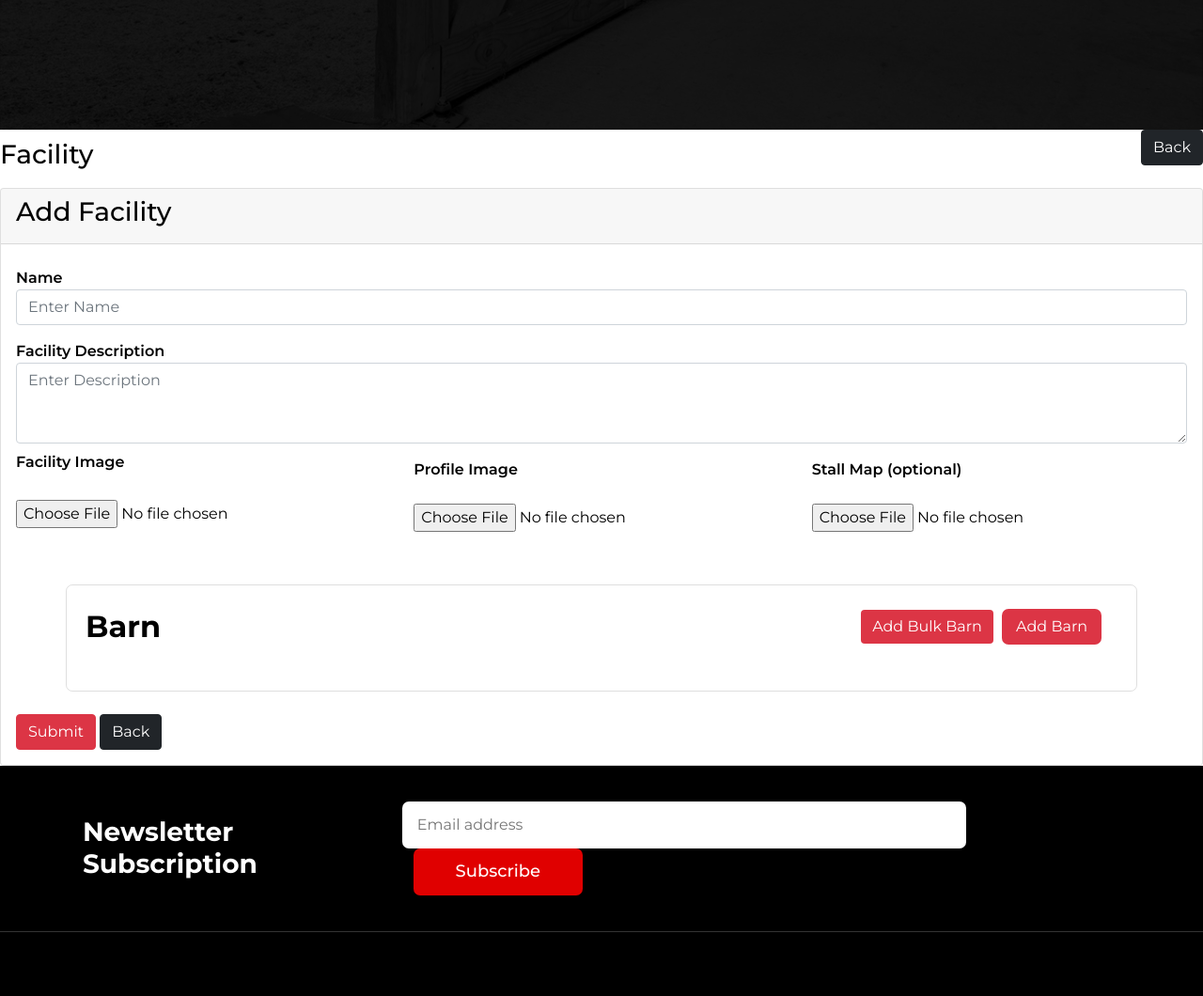
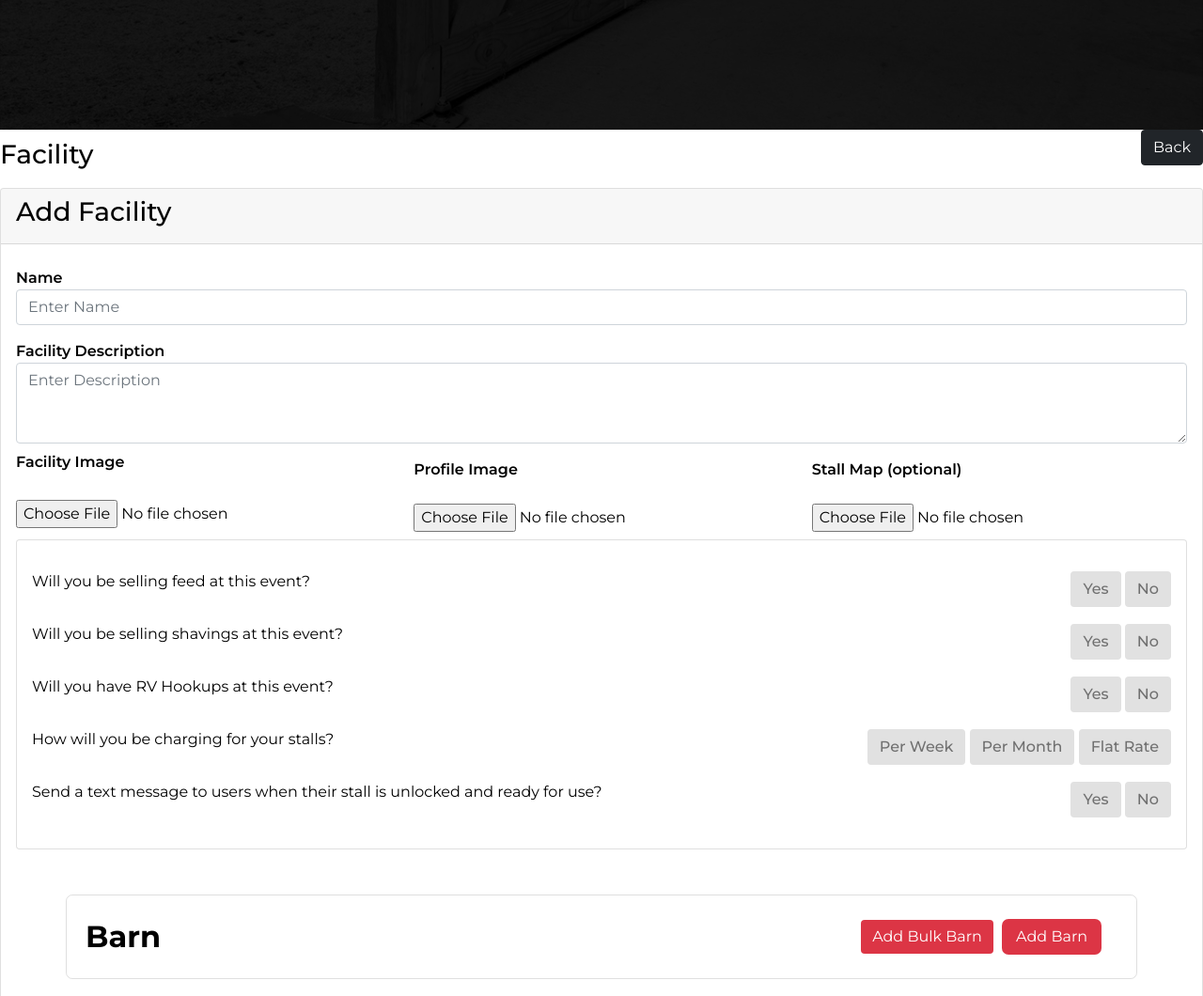
Before and after one commit to nanthakumar5/ezstall_test, a CodeIgniter 4 app: template app/Views/site/myaccount/facility/action.php in a window 1280 px wide. Shown: the part 702-1762 px from the top of the page at 94% size. Run offline with PHP 8.4 and a stand-in for CodeIgniter, Linux system fonts and the light colour scheme; the template is opened without the code that fills it, so the values that code supplies are empty; some libraries are stand-ins or nearby versions.

Commit message:
facility form ezstall v2

```diff
--- a/app/Controllers/Site/Event/Index.php
+++ b/app/Controllers/Site/Event/Index.php
@@ -50,7 +50,7 @@ class Index extends BaseController
 
 	public function detail($id)
     {
-		$event = $this->event->getEvent('row', ['event', 'barn', 'stall'],['id' => $id, 'type' =>'1']);
+		$event = $this->event->getEvent('row', ['event', 'barn', 'stall', 'rvbarn', 'rvstall', 'feed', 'shaving'],['id' => $id, 'type' =>'1']);
 		$data['checkevent'] 		= checkEvent($event);
 		$data['detail']  			= $event;
 		$data['settings']  			= getSettings();
--- a/app/Controllers/Site/Myaccount/Facility/Index.php
+++ b/app/Controllers/Site/Myaccount/Facility/Index.php
@@ -78,7 +78,7 @@ class Index extends BaseController
 		}
 
 		if($id!=''){
-			$result = $this->event->getEvent('row', ['event', 'barn', 'stall'],['id' => $id, 'status' => ['1'], 'userid' => $userid, 'type' => '2']);
+			$result = $this->event->getEvent('row',  ['event', 'barn', 'stall', 'rvbarn', 'rvstall', 'feed', 'shaving'],['id' => $id, 'status' => ['1'], 'userid' => $userid, 'type' => '2']);
 			if($result){
 				$data['occupied'] 	= getOccupied($id);
 				$data['reserved'] 	= getReserved($id);
@@ -116,6 +116,7 @@ class Index extends BaseController
 		$data['statuslist'] 	= $this->config->status1;
 		$data['currencysymbol'] = $this->config->currencysymbol;
 		$data['stripe'] 		= view('site/common/stripe/stripe1');
+		$data['questionmodal'] 	= view('site/common/questionmodal/questionmodal1');
 		$data['settings'] 		= $settings;
 
 		return view('site/myaccount/facility/action', $data);
--- a/app/Views/site/myaccount/facility/action.php
+++ b/app/Views/site/myaccount/facility/action.php
@@ -12,6 +12,15 @@ $profileimage 			= filedata($profileimage, base_url().'/assets/uploads/profile/'
 $stallmap      			= isset($result['stallmap']) ? $result['stallmap'] : '';
 $stallmap 				= filedata($stallmap, base_url().'/assets/uploads/stallmap/');
 $barn        			= isset($result['barn']) ? $result['barn'] : [];
+$feed_flag 				= isset($result['feed_flag']) ? $result['feed_flag'] : '';
+$shaving_flag 			= isset($result['shaving_flag']) ? $result['shaving_flag'] : '';
+$rv_flag 				= isset($result['rv_flag']) ? $result['rv_flag'] : '';
+$charging_flag 			= isset($result['charging_flag']) ? $result['charging_flag'] : '';
+$notification_flag 		= isset($result['notification_flag']) ? $result['notification_flag'] : '';
+$barn        			= isset($result['barn']) ? $result['barn'] : [];
+$rvbarn        			= isset($result['rvbarn']) ? $result['rvbarn'] : [];
+$feed 					= isset($result['feed']) ? $result['feed'] : '';
+$shaving 				= isset($result['shaving']) ? $result['shaving'] : '';
 $pageaction 			= $id=='' ? 'Add' : 'Update';
 ?>
 <section class="content">
@@ -82,26 +91,129 @@ $pageaction 			= $id=='' ? 'Add' : 'Update';
 							</div>
 						</div>
 					</div>
+					<div class="card">
+						<div class="card-body">
+							<div>
+								<div class="d-flex justify-content-between flex-wrap align-items-center my-3">
+									<p>Will you be selling feed at this event? </p>
+
+									<div>
+										<button class="btn questionmodal_feed event_btn" value="1"> Yes </button>
+										<button name="feed" class="btn questionmodal_feed event_btn" value="2"> No </button>
+										<input type="hidden" value="" class="feed_flag" name="feed_flag">
+
+									</div>
+								</div>
+								<div class="d-flex justify-content-between flex-wrap align-items-center my-3">
+									<p>Will you be selling shavings at this event?</p>
+									<div>
+										<button class="btn questionmodal_shaving event_btn" value="1"> Yes </button>
+										<button class="btn questionmodal_shaving event_btn" value="2"> No </button>
+										<input type="hidden" value="" class="shaving_flag" name="shaving_flag">
+									</div>
+								</div>
+								<div class="d-flex justify-content-between flex-wrap align-items-center my-3">
+									<p>Will you have RV Hookups at this event? </p>
+									<div>
+										<button class="btn questionmodal_rv event_btn" value="1"> Yes</button>
+										<button class="btn questionmodal_rv event_btn" value="2"> No</button>
+										<input type="hidden" value="" class="rv_flag" name="rv_flag">
+									</div>
+								</div>
+								<div class="d-flex justify-content-between flex-wrap align-items-center my-3">
+									<p>How will you be charging for your stalls? </p>
+									<div>
+										<button class="btn questionmodal_charging event_btn" value="1">Per Week</button>
+										<button class="btn questionmodal_charging event_btn" value="2">Per Month</button>
+										<button class="btn questionmodal_charging event_btn" value="3">Flat Rate</button>
+										<input type="hidden" value="" class="charging_flag" name="charging_flag">
+									</div>
+								</div>
+								<div class="d-flex justify-content-between flex-wrap align-items-center my-3">
+									<p>Send a text message to users when their stall is unlocked and ready for use? </p>
+									<div>
+										<button class="btn questionmodal_notification event_btn" value="1"> Yes</button>
+										<button class="btn questionmodal_notification event_btn" value="2"> No</button>
+										<input type="hidden" value="" class="notification_flag" name="notification_flag">
+									</div>
+								</div>
+							</div>
+						</div>
+					</div>
+					<div class="card-body p-0">
 						<div class="container row mt-5 dash-barn-style mx-auto">
-						<div class="row align-items-center mb-4 p-0">
-							<div class="col-md-2">
-								<p class="fs-2 fw-bold mb-0">Barn</p>
+							<div class="row align-items-center mb-4 p-0 addbarn">
+								<div class="col-md-3">
+									<p class="fs-2 fw-bold mb-0 barntfont">Barn</p>
 								</div>
-							<div class="col-md-10 t-right p-0">
+								<div class="col-md-9 t-right p-0 respsm">
 									<input type="hidden" value="" name="barnvalidation" id="barnvalidation">
-								<a href="javascript:void(0);" class="btn btn-info addbulkbarnbtn">Add Bulk Barn</a>
-								<input type="file" class="bulkbarnfile" style="display:none;">
-								<button class="btn-stall barnbtn">Add Barn</button>
+									<a href="javascript:void(0);" class="btn btn-info bulkbtn_barn">Add Bulk Barn</a>
+									<input type="file" class="bulkfile_barn" style="display:none;">
+									<button class="btn-stall barnbtn" value="4" name="tst" id="tes">Add Barn</button>
 								</div>
 							</div>
 							<ul class="nav nav-pills flex-column col-md-3 barntab" role="tablist"></ul>
 							<div class="tab-content col-md-9 stalltab"></div>
 						</div>
+					</div>
+					<div class="card-body p-0 feed_wrapper" style="display: none;">
+						<div class="container row mt-5 dash-barn-style mx-auto">
+							<div class="row align-items-center mb-4 p-0 addfeed">
+								<div class="col-md-3">
+									<h4 class="fw-bold mb-0 barntfontfeed">Feed</h4>
+								</div>
+								<div class="col-md-9 t-right p-0 respsm">
+								<button class="btn-stall feedbtn">Add feed</button>
+								</div>
+							</div>
+
+							<div class="row" >
+								<ul class="nav nav-pills flex-column feedlist" role="tablist"></ul>
+								<div class="tab-content col-md-9 feedstalltab"></div>
+							</div>
+						</div>
+					</div>
+					<div class="card-body p-0 shaving_wrapper" style="display: none;">
+						<div class="container row mt-5 dash-barn-style mx-auto">
+							<div class="row align-items-center mb-4 p-0">
+								<div class="col-md-3">
+									<h4 class="fw-bold mb-0 barntfontshavings">Shavings</h4>
+								</div>
+								<div class="col-md-9 t-right p-0 respsm">
+									<button class="btn-stall shavingsbtn">Add Shavings</button>
+								</div>
+							</div>
+							<div class="row" >
+								<ul class="nav nav-pills flex-column shavingslist" role="tablist"></ul>
+								<div class="tab-content col-md-9 shavingsstalltab"></div>
+							</div>
+						</div>
+					</div>
+					<div class="card-body p-0 rv_wrapper" style="display: none;">
+						<div class="container row mt-5 dash-barn-style mx-auto">
+							<div class="row align-items-center mb-4 p-0">
+								<div class="col-md-3">
+									<h4 class="fw-bold mb-0 barntfont">RV Hookups</h4>
+								</div>
+								<div class="col-md-9 t-right p-0 respsm">
+									<input type="hidden" value="" name="rvhookupsvalidation" id="rvhookupsvalidation">
+									<a href="javascript:void(0);" class="btn btn-info bulkbtn_rvhookups">Add Bulk Rv Hookups</a>
+									<input type="file" class="bulkfile_rvhookups" style="display:none;">
+									<button class="btn-stall rvhookupsbtn">Add Rv Hookups</button>
+								</div>
+							</div>
+							<div class="row">
+								<ul class="nav nav-pills flex-column col-md-3 rvhookupsbarntab" role="tablist"></ul>
+								<div class="tab-content col-md-9 rvhookupsstalltab"></div>
+							</div>
+						</div>
+					</div>
 					<div class="col-md-12 mt-4">
 						<input type="hidden" name="actionid" value="<?php echo $id; ?>">
 						<input type="hidden" name="userid" value="<?php echo $userid; ?>">
 						<input type="hidden" name="type" value="1">
-						<button class="btn btn-danger facilitypayment"  type="button">Submit</button>
+						<button class="btn btn-danger facilitypayment" id="facilitySubmit" value="Submit">Submit</button>
 						<a href="<?php echo base_url(); ?>/myaccount/facility" class="btn btn-dark">Back</a>
 					</div>
 				</div>
@@ -168,19 +280,30 @@ $pageaction 			= $id=='' ? 'Add' : 'Update';
 <?php $this->endSection(); ?>
 <?php $this->section('js') ?>
 <?php echo $stripe; ?>
+<?php echo $questionmodal; ?>
 <script>
 	var barn				 	= $.parseJSON('<?php echo addslashes(json_encode($barn)); ?>');
-	var statuslist		 		= $.parseJSON('<?php echo addslashes(json_encode($statuslist)); ?>');
-	var barnIndex        		= '0';
-	var stallIndex       		= '0';
-	var occupied 	 			= $.parseJSON('<?php echo json_encode((isset($occupied)) ? $occupied : []); ?>');
-	var reserved 	 			= $.parseJSON('<?php echo json_encode((isset($reserved)) ? explode(",", implode(",", array_keys($reserved))) : []); ?>');
+	var rvbarn					= $.parseJSON('<?php echo addslashes(json_encode($rvbarn)); ?>');
+	var feed				 	= $.parseJSON('<?php echo addslashes(json_encode($feed)); ?>');
+	var shaving					= $.parseJSON('<?php echo addslashes(json_encode($shaving)); ?>');
+	var occupied 	 			= $.parseJSON('<?php echo json_encode((isset($occupied)) ? array_filter($occupied) : []); ?>');
+	var reserved 	 			= $.parseJSON('<?php echo json_encode((isset($reserved)) ? array_filter(explode(",", implode(",", array_keys($reserved)))) : []); ?>');
 	var occupiedstallcount 	 	= '<?php echo (isset($occupied)) ? count($occupied) : 0; ?>';
 	var stallpercost 	 		= '<?php echo $settings["facilitystallfee"]; ?>';
 	var currencysymbol 			= '<?php echo $currencysymbol; ?>';
+	var id                      = '<?php echo $id ?>';
+	var feed_flag				= '<?php echo $feed_flag ?>';
+	var shaving_flag			= '<?php echo $shaving_flag ?>';
+	var rv_flag				 	= '<?php echo $rv_flag ?>';
+	var charging_flag			= '<?php echo $charging_flag ?>';
+	var notification_flag		= '<?php echo $notification_flag ?>';
 
 
 	$(function(){
+		if(id==""){
+			$('#questionmodal').modal('show');
+		}
+
 		editor('#description');
 		fileupload([".image_file"], ['.image_input', '.image_source','.image_msg']);
 		fileupload([".profileimage_file"], ['.profileimage_input', '.profileimage_source','.profileimage_msg']);
@@ -206,283 +329,67 @@ $pageaction 			= $id=='' ? 'Add' : 'Update';
 			}
 		);
 
-		if(barn.length > 0){
-			$(barn).each(function(i, v){
-				barndata(v);
-			});
-		}
+		questionpopup1(1, 'rv', rv_flag)
+		questionpopup1(1, 'feed', feed_flag)
+		questionpopup1(1, 'shaving', shaving_flag)
+		questionpopup1(2, 'charging', charging_flag)
+		questionpopup1(2, 'notification', notification_flag)
+
+		barnstall('barn', [['.barnbtn'], ['.barntab', '.stalltab'], [0, 0], ['#barnvalidation']], [barn, occupied, reserved])
+		barnstall('rvhookups', [['.rvhookupsbtn'], ['.rvhookupsbarntab', '.rvhookupsstalltab'], [0, 0], ['#rvhookupsvalidation']], [rvbarn, occupied, reserved])
+		products('feed', [['.feedbtn'], ['.feedlist'], [0]], [feed])
+		products('shavings', [['.shavingsbtn'], ['.shavingslist'], [0]], [shaving])
+
 	});
 
-	$(document).on('click', '.barntab li a.active', function(e){
+	$('.questionmodal_shaving').click(function(e){
 		e.preventDefault();
-		barntext();
+        questionpopup1(1, 'shaving', $(this).val())
     });
 
-	$('.barnbtn').click(function(e){
+    $('.questionmodal_feed').click(function(e){
     	e.preventDefault();
-		barndata([], 1);
+        questionpopup1(1, 'feed', $(this).val())
     });
 
-	function barndata(result=[], type=''){
-		var barnId   	= result['id'] ? result['id'] : '';
-		var barnName 	= result['name'] ? result['name'] : 'Barn';
-		var stall		= result['stall'] ? result['stall'] : [];
+    $('.questionmodal_rv').click(function(e){
+    	e.preventDefault();
+        questionpopup1(1, 'rv', $(this).val())
+    });
 
-		var activeclass = $.trim($(".barntab").html())=='' ? 'active' : '';
+    $('.questionmodal_charging').click(function(e){
+    	e.preventDefault();
+        questionpopup1(2, 'charging', $(this).val())
+    });
 
-		var barntab='\
-			<li class="nav-item text-center mb-3">\
-				<a class="nav-link tab-link '+activeclass+'" data-bs-toggle="pill" data-bs-target="#barnstall'+barnIndex+'">\
-					<span class="barnametext">'+barnName+'</span>\
-					<input type="text" id="barn'+barnIndex+'name" name="barn['+barnIndex+'][name]" class="form-control barnnametextbox" placeholder="Enter Barn Name" value="'+barnName+'" style="display:none;">\
-				</a>\
-				<input type="hidden" name="barn['+barnIndex+'][id]" value="'+barnId+'">\
-			</li>\
-		';
+    $('.questionmodal_notification').click(function(e){
+    	e.preventDefault();
+        questionpopup1(2, 'notification', $(this).val())
+    });
 
-		var stalltab = '\
-			<div id="barnstall'+barnIndex+'" class="container tab-pane p-0 mb-3 barn_wrapper_'+barnIndex+' '+activeclass+'">\
-				<div class="col-md-10 p-0 my-3 stallbtns">\
-					<input type="hidden" value="" name="stallvalidation'+barnIndex+'" id="stallvalidation'+barnIndex+'">\
-					<button class="btn-stall stallbtn" data-barnIndex="'+barnIndex+'" >Add Stall</button>\
-					<button class="btn-stall" data-barnIndex="'+barnIndex+'" data-bs-toggle="modal" data-bs-target="#myModal" id="addbulkstallbtn">Add Bulk Stall</button>\
-					<button class="btn-stall barnremovebtn">Remove Barn and Stall</button>\
-				</div>\
-			</div>\
-		';
+  	function questionpopup1(type, name, value){
+        $('.questionmodal_'+name).removeClass("btn-stall").addClass("event_btn");
+        $('.questionmodal_'+name+'[value="'+value+'"]').removeClass("event_btn").addClass("btn-stall");
+        $('.'+name+'_flag').val(value);
 
-		$('.barntab').append(barntab);
-		$('.stalltab').append(stalltab);
-		$('#barnvalidation').val('1');
-		$('#barnvalidation').valid();
-
-		$(document).find('#barn'+barnIndex+'name').rules("add", {required: true, messages: {required: "Barn Name field is required."}});
-		$(document).find('#stallvalidation'+barnIndex).rules("add", {required: true, messages: {required: "Stall field is required."}});
-
-		if(stall.length > 0){
-			$(stall).each(function(i, v){
-				stalldata(barnIndex, v)
-			});
+        if(type=='1'){
+            if(value=='1'){
+                $('.'+name+'_wrapper').show();
+            }else{
+                $('.'+name+'_wrapper').hide();
+            }
+        }
     }
 
-		if(type=='1') stalldata(barnIndex);
-		++barnIndex;
-	}
-
-	$(document).on('click', '.stallbtn', function(e){
-		e.preventDefault();
-		stalldata($(this).attr('data-barnIndex'));
+	$('#facilitySubmit').click(function(e){
+		tabvalidation();
 	});
-
-	function stalldata(barnIndex, result=[])
-	{
-		var stallId       		= result['id'] ? result['id'] : '';
-		var stallName     		= result['name'] ? result['name'] : '';
-		var stallPrice    		= result['price'] ? result['price'] : '';
-		var stallImage    		= result['image'] ? result['image'] : '';
-		var stallBulkImage    	= result['bulkimage'] ? result['bulkimage'] : '';
-		if(stallImage!='' && stallBulkImage==''){
-			var stallImages   	= '<?php echo base_url()?>/assets/uploads/stall/'+stallImage;
-		}else if(stallBulkImage!=''){
-			var stallImages   	= '<?php echo base_url()?>/assets/uploads/temp/'+stallBulkImage;
-		}else{
-			var stallImages   	= '<?php echo base_url()?>/assets/images/upload.png';
-		}
-
-		var availability = '<a href="javascript:void(0);" class="dash-stall-remove fs-7 stallremovebtn" data-barnIndex="'+barnIndex+'"><i class="fas fa-times text-white"></i></a>';
-		if($.inArray(stallId, occupied) !== -1)	availability = '<span class="red-box"></span>';
-		if($.inArray(stallId, reserved) !== -1)	availability = '<span class="yellow-box"></span>';
-
-		var data='\
-		<div class="row mb-2 dash-stall-base">\
-			<div class="col-md-6 mb-3">\
-				<input type="text" id="stall'+stallIndex+'name" name="barn['+barnIndex+'][stall]['+stallIndex+'][name]" class="form-control  fs-7" placeholder="Stall Name" value="'+stallName+'">\
-			</div>\
-			<div class="col-md-2 mb-3">\
-				<input type="text" id="stall'+stallIndex+'price" name="barn['+barnIndex+'][stall]['+stallIndex+'][price]" class="form-control fs-7" placeholder="Price" value="'+stallPrice+'">\
-			</div>\
-			<div class="col-md-3 mb-3">\
-				<a href="'+stallImages+'" target="_blank">\
-					<img src="'+stallImages+'"  class="stall_image_source'+stallIndex+'" width="40" height="35">\
-				</a>\
-				<button class="dash-upload fs-7" title="Upload image here">Upload</button>\
-				<input type="file" class="stallimage stall_image_file'+stallIndex+'" style="display:none;">\
-				<span class="stall_image_msg'+stallIndex+'"></span>\
-				<input type="hidden" name="barn['+barnIndex+'][stall]['+stallIndex+'][image]" class="stall_image_input'+stallIndex+'" value="'+stallImage+'">\
-			</div>\
-			<div class="col-md-1 mb-3">\
-				<input type="hidden" name="barn['+barnIndex+'][stall]['+stallIndex+'][id]" value="'+stallId+'" class="stall_id">\
-				<input type="hidden" name="barn['+barnIndex+'][stall]['+stallIndex+'][status]" value="1">\
-				'+availability+'\
-			</div>\
-		</div>\
-		';
-
-		$(document).find('#stallvalidation'+barnIndex).val('1');
-		$(document).find('#stallvalidation'+barnIndex).valid();
-
-		$(document).find('.barn_wrapper_'+barnIndex).find('.stallbtns').before(data);
-
-		fileupload([".stall_image_file"+stallIndex], [".stall_image_input"+stallIndex, ".stall_image_source"+stallIndex, ".stall_image_msg"+stallIndex]);
-
-		$(document).find('#stall'+stallIndex+'name').rules("add", {required: true, messages: {required: "Stall Name field is required."}});
-		$(document).find('#stall'+stallIndex+'price').rules("add", {required: true, messages: {required: "Price field is required."}});
-		++stallIndex;
-	}
-
-	$(document).on('keyup', '.barnnametextbox', function(){
-		$(this).parent().find('.barnametext').text($(this).val());
-	})
-
-	$(document).on('click', function(){
-		if (!$(event.target).is(".barnnametextbox, .barnametext")){
-			$(document).find('.requiredtab').show();
-			$(document).find('.barnametext').show();
-			$(document).find('.barnnametextbox').hide();
-		}
-	})
-
-	function barntext(type=''){
-		setTimeout(function () {
-			$(document).find('.barntab li').each(function(){
-				if($(this).find('.tab-link').hasClass('active')){
-					$(this).find('.tab-link .requiredtab').hide();
-					$(this).find('.tab-link .barnametext').hide();
-					$(this).find('.tab-link .barnnametextbox').show();
-				}else{
-					$(this).find('.tab-link .requiredtab').show();
-					$(this).find('.tab-link .barnametext').show();
-					$(this).find('.tab-link .barnnametextbox').hide();
-				}
-
-				$(this).find('.tab-link .barnametext').text($(this).find('.tab-link .barnnametextbox').val());
-			})
-		}, 10);
-	}
-
-	$(document).on('click','.dash-upload', function (e) {
-		e.preventDefault();
-		$(this).parent().find('.stallimage').click();
-	});
-
-	$(document).on('click', '.barnremovebtn', function(e){
-		e.preventDefault();
-		var stalltabparent = $(this).parent().parent();
-		$(document).find('[data-bs-target="#'+stalltabparent.attr('id')+'"]').parent().remove();
-		stalltabparent.remove();
-
-		if($(document).find('.barntab li').length){
-			$(document).find('.barntab li:first a').addClass('active');
-			$(document).find('.stalltab div:first').addClass('active');
-		}else{
-			$('#barnvalidation').val('');
-			$('#barnvalidation').valid();
-		}
-	});
-
-	$(document).on('click', '.stallremovebtn', function(e){
-		e.preventDefault();
-		var stallparent = $(this).parent().parent().parent();
-		var bi = $(this).attr('data-barnIndex')
-		$(this).parent().parent().remove();
-
-		if(stallparent.find('.dash-stall-base').length==0){
-			$(document).find('#stallvalidation'+bi).val('');
-			$(document).find('#stallvalidation'+bi).valid();
-		}
-	})
-
-	$('#myModal').on('shown.bs.modal', function (e) {
-		$('#stall_name, #stall_price, #stall_image, #stall_file, #stall').val('');
-		$('#stall_status').val('1');
-		$('.stall_source').attr('src', '<?php echo base_url()?>/assets/images/upload.png');
-		$('.stall_source').parent().attr('href', '<?php echo base_url()?>/assets/images/upload.png');
-	})
-
-	$(document).on('click','#addbulkstallbtn', function (e) {
-		e.preventDefault();
-		$('#barnIndexValue').val($(this).attr('data-barnIndex'));
-	});
-
-	$('.bulkstallbtn').click(function(e){
-		e.preventDefault();
-		if($('#stall').val()==''){
-			$('#stall').focus();
-			return false;
-		}
-
-		var name          = $('#stall_name').val();
-		var price         = $('#stall_price').val();
-		var image         = $('#stall_image').val();
-		var stallcount    = $('#stall').val();
-		var stallstarting = $('#stallstarting').val();
-		var barnIndex     = $('#barnIndexValue').val();
-
-		for(var i=0; i<stallcount; i++){
-			var names = stallstarting!='' ? name+' '+stallstarting : name;
-			stalldata(barnIndex, {name:names,price:price,status:1,bulkimage:image});
-			if(stallstarting!='') stallstarting++ ;
-		}
-
-		$('#myModal').modal('hide');
-	});
-
-	$(document).on('click','.addbulkbarnbtn', function () {
-		$('.bulkbarnfile').click();
-	});
-
-	$(document).on('change','.bulkbarnfile', function () {
-  		var formdata = new FormData();
-		formdata.append('file', $(this)[0].files[0]);
-
-		ajax(
-			'<?php echo base_url(); ?>/myaccount/facility/importbarnstall',
-			formdata,
-			{
-				contenttype : 1,
-				processdata : 1,
-				success: function(result) {
-					$(result).each(function(i, v){
-						barndata(v)
-					})
-				}
-			}
-		);
-	});
-
-	$('.facilitypayment').click(function(){
-		tabvalidation();
-
-		if($('#form').valid()){
-			if($(document).find('.stall_id[value=""]').length==0){
-				$('#form').submit();
-			}else{
-				$('#stripeFormModal').modal('show');
-			}
-		}
-	})
-
-	$('#stripeFormModal').on('shown.bs.modal', function () {
-		var eventdata = [];
-		var formdata = $('#form').serializeArray();
-		$.each(formdata, function(i, field){
-			if(field.name=='description'){ field.value = tinymce.get("description").getContent(); }
-			eventdata.push('<input type="hidden" name="'+field.name+'" value="'+field.value+'">')
-		});
-
-		$('.stripeextra').remove();
-		var price = $(document).find('.stall_id[value=""]').length * parseFloat(stallpercost);
-		var data = 	'<div class="stripeextra"><input type="hidden" value="'+price+'" name="price">'+eventdata.join("")+'</div>';
-		$('.stripetotal').text('(Total - '+currencysymbol+price+')');
-
-		$('.stripepaybutton').append(data);
-	})
 
 	function tabvalidation(){
 		$(document).find('.requiredtab').remove();
 
 		setTimeout(function(){
-			$(document).find('.dash-stall-base').each(function(){
+			$(document).find('.dash-stall-base').each(function(){;
 				if($(this).find('input.error_class_1').length){
 					var tabid = $(this).parent().attr('id');
 					$(document).find('a[data-bs-target="#'+tabid+'"] input').after('<span class="requiredtab">*</span>');
```
Also changed, not shown: app/Views/site/events/detail.php (+102 -0 lines). Lines whose indentation alone changed are shown as unchanged.
